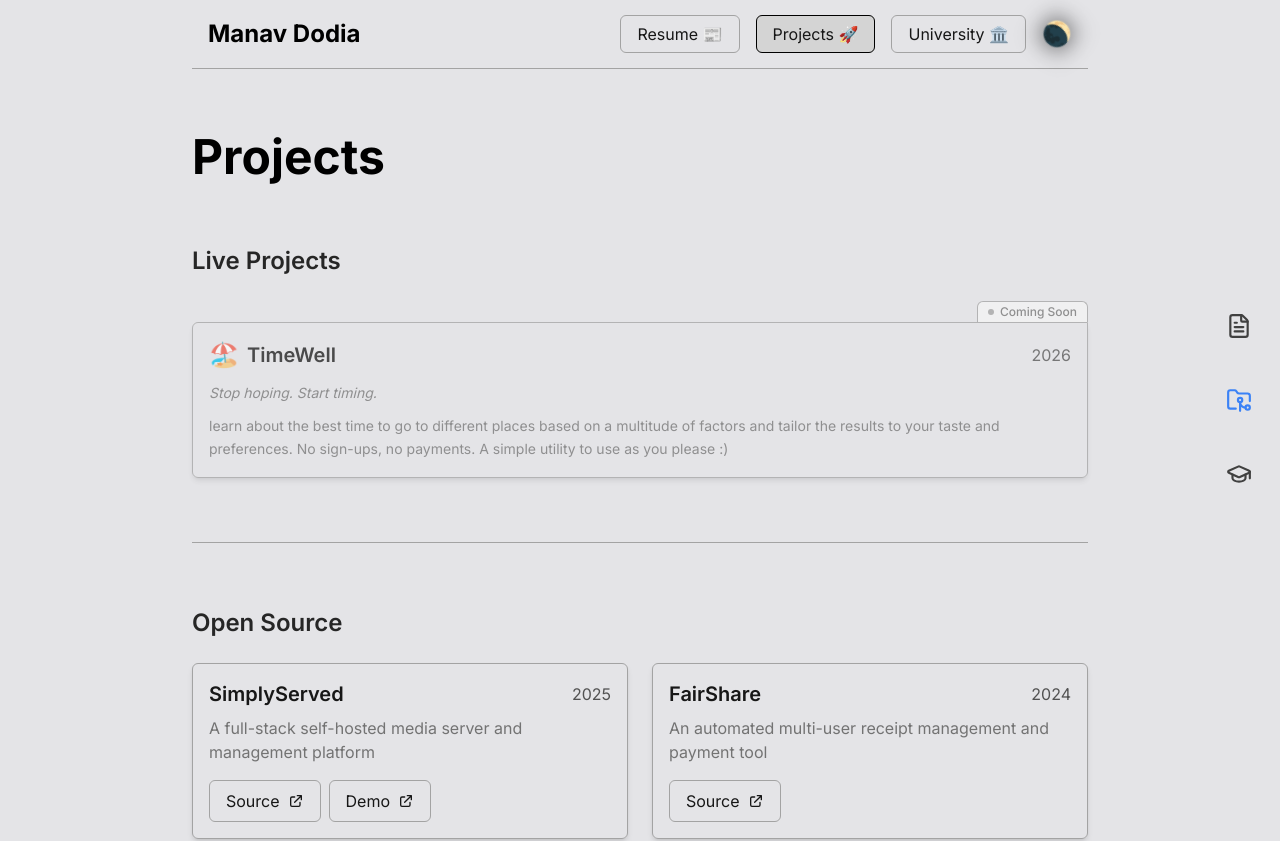
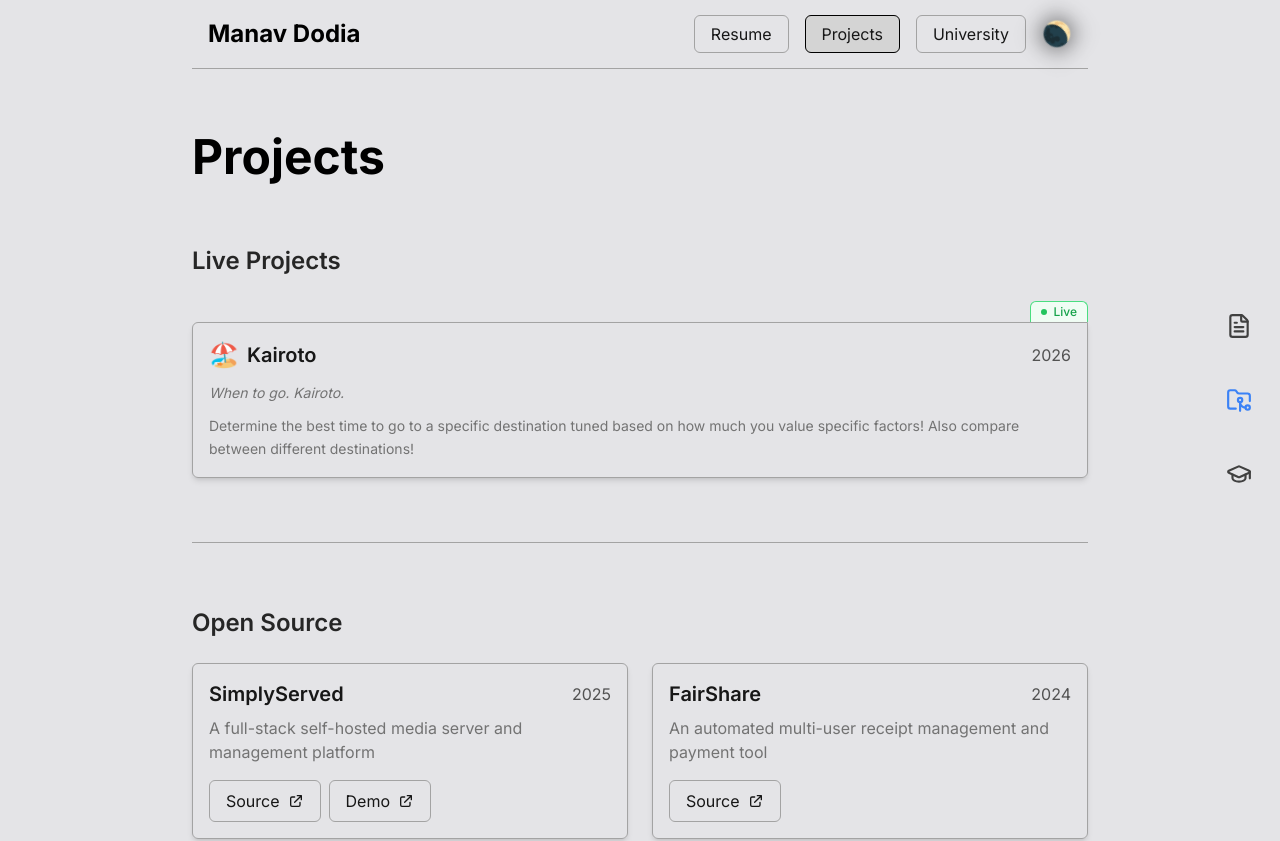
Before and after one commit to manav1411/Personal-website, a Next.js app: page /projects in a window 1280 px wide. Shown: the top 841 px of the page. Built offline with nearby package versions, Linux system fonts and the light colour scheme.

Commit message:
updated kairoto info, removed emojis

```diff
--- a/src/components/Navbar.tsx
+++ b/src/components/Navbar.tsx
@@ -43,7 +43,7 @@ const Navbar = () => {
                   : "text-neutral-900 dark:text-neutral-100 border-neutral-400 dark:border-neutral-500 hover:bg-neutral-300 dark:hover:bg-neutral-700"
               }`}
             >
-              Resume 📰
+              Resume
             </Link>
             <Link
               href="/projects"
@@ -53,7 +53,7 @@ const Navbar = () => {
                   : "text-neutral-900 dark:text-neutral-100 border-neutral-400 dark:border-neutral-500 hover:bg-neutral-300 dark:hover:bg-neutral-700"
               }`}
             >
-              Projects 🚀
+              Projects
             </Link>
 <Link
               href="/university"
@@ -63,7 +63,7 @@ const Navbar = () => {
                   : "text-neutral-900 dark:text-neutral-100 border-neutral-400 dark:border-neutral-500 hover:bg-neutral-300 dark:hover:bg-neutral-700"
               }`}
             >
-              University 🏛️
+              University
             </Link>
           </div>
 
--- a/src/data/labsData.ts
+++ b/src/data/labsData.ts
@@ -10,11 +10,11 @@ export interface LabProject {
 
 const labProjects: LabProject[] = [
     {
-        title: 'TimeWell',
-        url: 'https://timewell.manavdodia.com',
-        tagline: 'Stop hoping. Start timing.',
-        description: 'learn about the best time to go to different places based on a multitude of factors and tailor the results to your taste and preferences. No sign-ups, no payments. A simple utility to use as you please :)',
-        status: 'coming-soon',
+        title: 'Kairoto',
+        url: 'https://kairoto.app',
+        tagline: 'When to go. Kairoto.',
+        description: 'Determine the best time to go to a specific destination tuned based on how much you value specific factors! Also compare between different destinations!',
+        status: 'live',
         year: '2026',
         emoji: '🏖️',
     },
```
